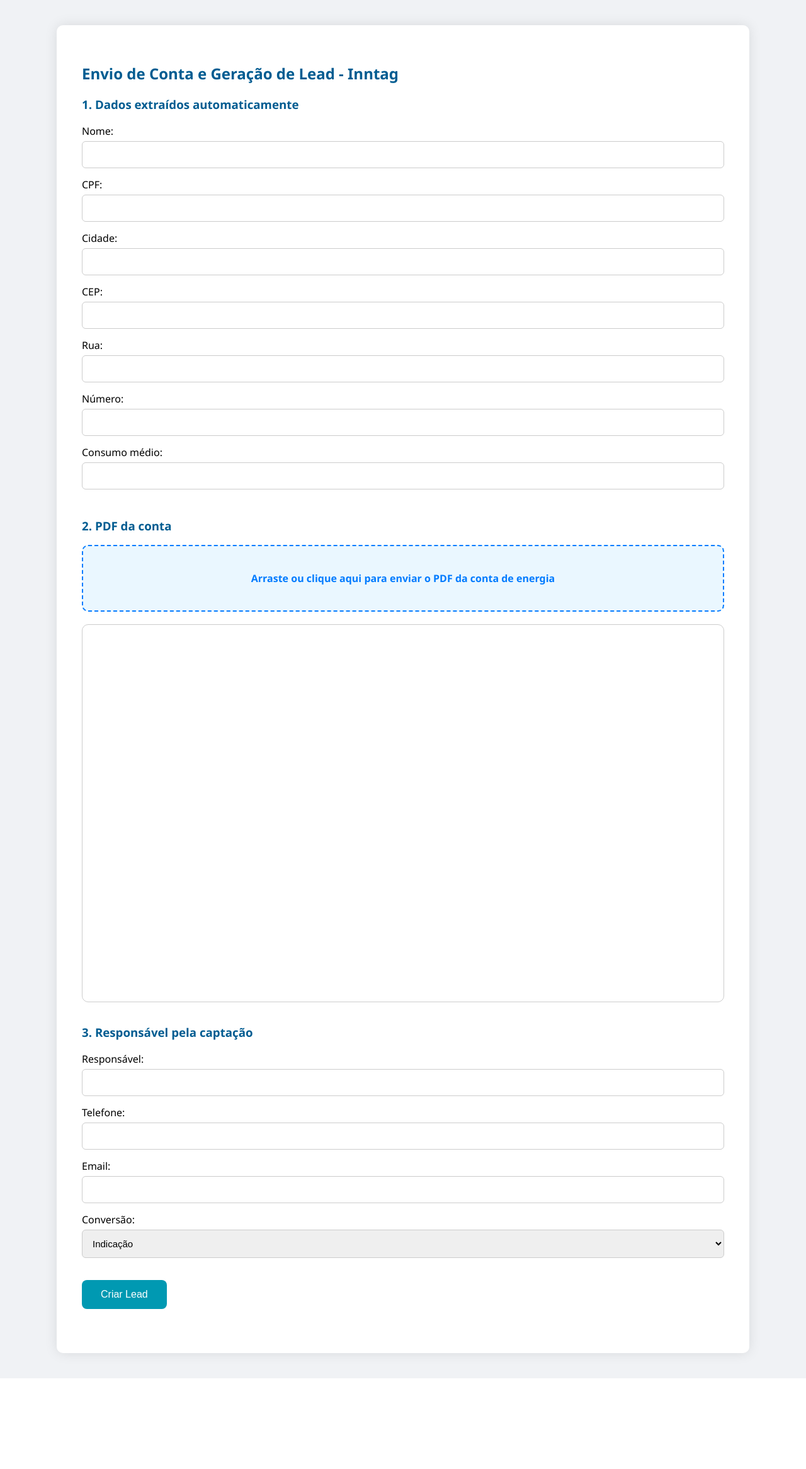
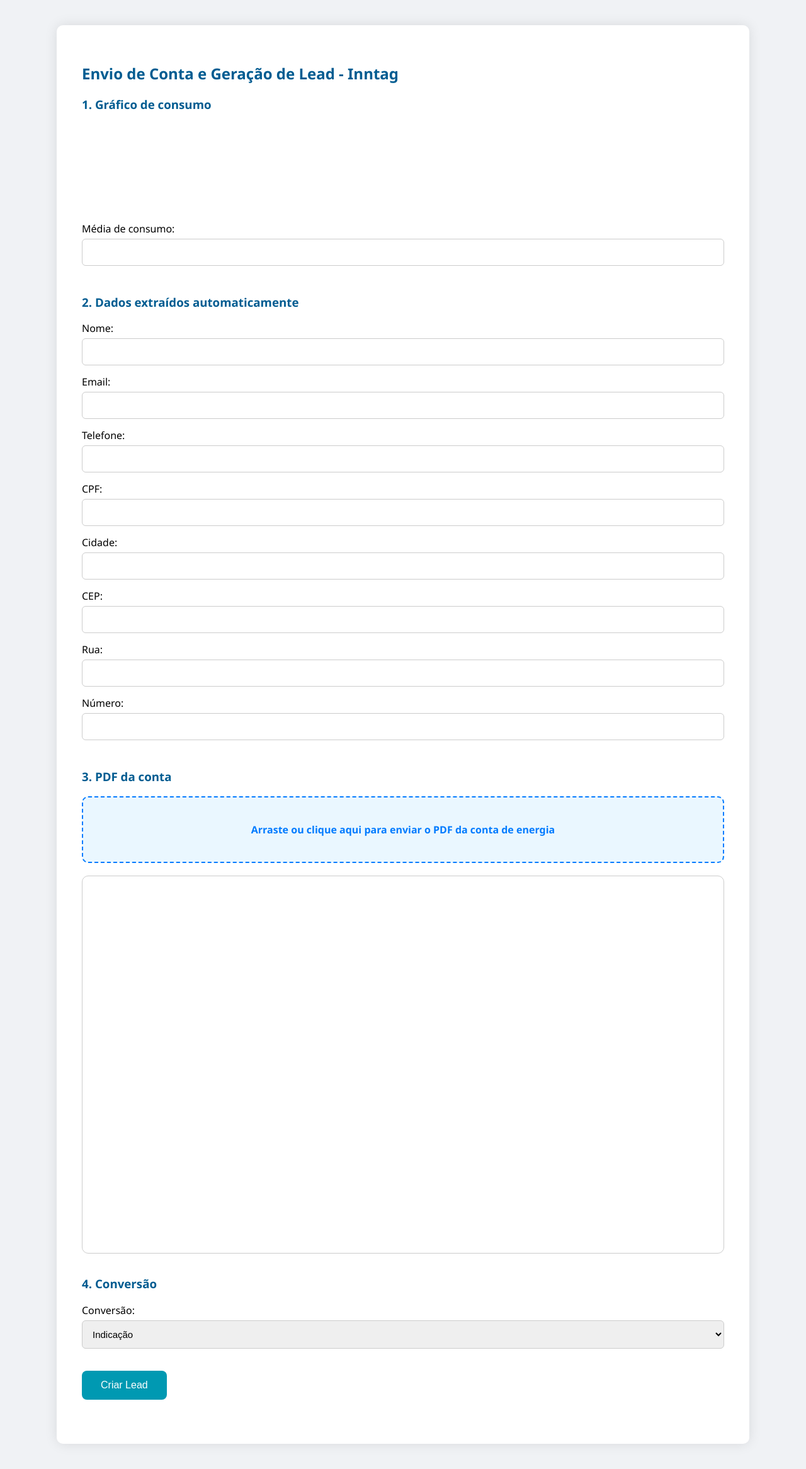
Before and after one commit to INNTAG/extrator-leads-inntag, a Flask app: page / in a window 1280 px wide. Shown: the whole page at 63% size. Before the commit the page ends 2188 px from the top, so only its background shows below. Run offline with Flask 3, Linux system fonts and the light colour scheme; a map, chart or similar area stays blank.

Commit message:
feat: gráfico com meses reais + reorganização dos campos

```diff
--- a/static/script.js
+++ b/static/script.js
@@ -1,17 +1,13 @@
 const dropArea = document.getElementById("drop-area");
 const fileInput = document.getElementById("file-input");
 const form = document.getElementById("lead-form");
+const ctx = document.getElementById("graficoConsumo").getContext("2d");
+let chart;
 
 dropArea.addEventListener("click", () => fileInput.click());
 fileInput.addEventListener("change", () => handleFile(fileInput.files[0]));
-
-dropArea.addEventListener("dragover", e => {
-  e.preventDefault();
-  dropArea.style.borderColor = "green";
-});
-dropArea.addEventListener("dragleave", () => {
-  dropArea.style.borderColor = "#007bff";
-});
+dropArea.addEventListener("dragover", e => { e.preventDefault(); dropArea.style.borderColor = "green"; });
+dropArea.addEventListener("dragleave", () => dropArea.style.borderColor = "#007bff");
 dropArea.addEventListener("drop", e => {
   e.preventDefault();
   handleFile(e.dataTransfer.files[0]);
@@ -33,8 +29,31 @@ function handleFile(file) {
     document.getElementById("consumo_medio").value = data.consumo_medio || "";
     document.getElementById("cpf").value = data.cpf || "";
     document.getElementById("nome").value = data.nome || "";
+    document.getElementById("preview-pdf").src = `/pdf/${data.arquivo}`;
 
-    document.getElementById("preview-pdf").src = `/pdf/${data.arquivo}`;
+    if (chart) chart.destroy();
+    if (data.consumos) {
+      const meses = ['Jan', 'Fev', 'Mar', 'Abr', 'Mai', 'Jun', 'Jul', 'Ago', 'Set', 'Out', 'Nov', 'Dez'];
+      chart = new Chart(ctx, {
+        type: "bar",
+        data: {
+          labels: meses.slice(-data.consumos.length),
+          datasets: [{
+            label: "Consumo (kWh)",
+            data: data.consumos,
+            backgroundColor: "#0099b2"
+          }]
+        },
+        options: {
+          scales: {
+            y: {
+              beginAtZero: true,
+              ticks: { stepSize: 100 }
+            }
+          }
+        }
+      });
+    }
   });
 }
 
--- a/templates/index.html
+++ b/templates/index.html
@@ -3,6 +3,7 @@
 <head>
   <meta charset="UTF-8">
   <title>Lead Inntag</title>
+  <script src="https://cdn.jsdelivr.net/npm/chart.js"></script>
   <script src="/static/script.js" defer></script>
   <style>
     * { box-sizing: border-box; }
@@ -76,18 +77,26 @@
     <h2>Envio de Conta e Geração de Lead - Inntag</h2>
 
     <div class="section">
-      <h3>1. Dados extraídos automaticamente</h3>
+      <h3>1. Gráfico de consumo</h3>
+      <canvas id="graficoConsumo"></canvas>
+      <label>Média de consumo:</label>
+      <input name="consumo_medio" id="consumo_medio" readonly>
+    </div>
+
+    <div class="section">
+      <h3>2. Dados extraídos automaticamente</h3>
       <label>Nome:</label><input name="nome" id="nome">
+      <label>Email:</label><input name="email" type="email" required>
+      <label>Telefone:</label><input name="tel" required>
       <label>CPF:</label><input name="cpf" id="cpf">
       <label>Cidade:</label><input name="cidade" id="cidade">
       <label>CEP:</label><input name="cep" id="cep">
       <label>Rua:</label><input name="rua" id="rua">
       <label>Número:</label><input name="numero" id="numero">
-      <label>Consumo médio:</label><input name="consumo_medio" id="consumo_medio">
     </div>
 
     <div class="section">
-      <h3>2. PDF da conta</h3>
+      <h3>3. PDF da conta</h3>
       <div class="dropzone" id="drop-area">Arraste ou clique aqui para enviar o PDF da conta de energia</div>
       <input type="file" id="file-input" hidden accept="application/pdf">
       <iframe id="preview-pdf"></iframe>
@@ -95,10 +104,7 @@
 
     <form id="lead-form">
       <div class="section">
-        <h3>3. Responsável pela captação</h3>
-        <label>Responsável:</label><input name="responsavel" required>
-        <label>Telefone:</label><input name="tel" required>
-        <label>Email:</label><input name="email" type="email" required>
+        <h3>4. Conversão</h3>
         <label>Conversão:</label>
         <select name="conversao">
           <option value="indicacao">Indicação</option>
```
